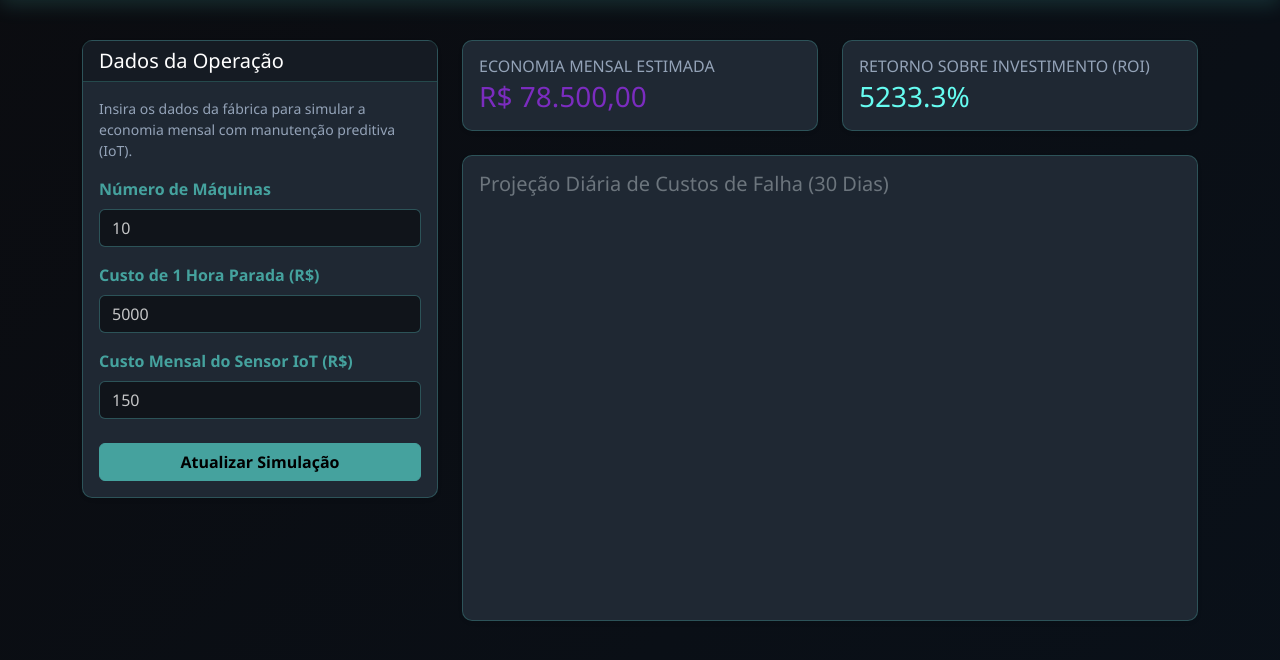
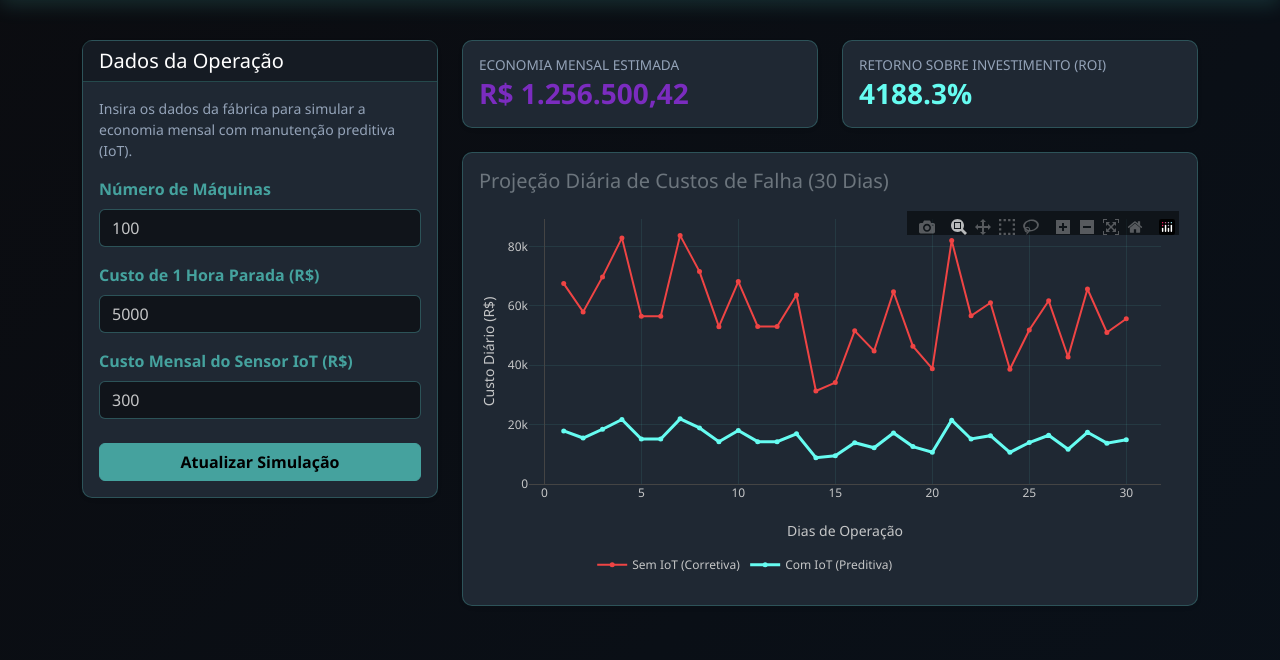
Before and after one commit to Lucca-LBF/projeto-nexus, a Django app: page /simulador/resultado/ in a window 1280 px wide. Shown: the part 80-740 px from the top of the page. Run offline with Django 5.2, Linux system fonts and the light colour scheme; some libraries are stand-ins or nearby versions.

Commit message:
changed resultados.html

```diff
--- a/simulador/templates/simulador/resultado.html
+++ b/simulador/templates/simulador/resultado.html
@@ -3,6 +3,7 @@
 {% block content %}
 <div class="row">
 
+    <!-- COLUNA ESQUERDA: Formulário -->
     <div class="col-md-4">
         <div class="card shadow-sm border-0 mb-4">
             <div class="card-header bg-primary text-white">
@@ -16,7 +17,7 @@
 
                     <div class="mb-3">
                         <label class="form-label fw-bold">Número de Máquinas</label>
-                        <input type="number" class="form-control" name="num_maquinas" value="{{ num_maquinas|default:'10' }}" required>
+                        <input type="number" class="form-control" name="num_maquinas" value="{{ num_maquinas|default:'100' }}" required>
                     </div>
 
                     <div class="mb-3">
@@ -26,7 +27,7 @@
 
                     <div class="mb-4">
                         <label class="form-label fw-bold">Custo Mensal do Sensor IoT (R$)</label>
-                            <input type="number" class="form-control" name="custo_sensor_iot" value="{{ custo_sensor_iot|default:'150' }}" required>
+                        <input type="number" class="form-control" name="custo_sensor_iot" value="{{ custo_sensor_iot|default:'300' }}" required>
                     </div>
 
                     <button type="submit" class="btn btn-primary w-100">Atualizar Simulação</button>
@@ -35,40 +36,45 @@
         </div>
     </div>
 
+    <!-- COLUNA DIREITA: Dashboard e Gráficos -->
     <div class="col-md-8">
 
+        <!-- Cards de Destaque Financeiro -->
         <div class="row mb-4">
             <div class="col-md-6">
-                <div class="card shadow-sm border-0 border-start border-success border-4">
+                <div class="card shadow-sm border-0 card-economia mb-3 mb-md-0">
                     <div class="card-body">
-                        <h6 class="text-muted text-uppercase mb-1">Economia Mensal Estimada</h6>
-                        <h3 class="text-success mb-0">{{ economia_mensal }}</h3>
+                        <h6 class="text-muted text-uppercase mb-1" style="font-size: 0.85rem;">Economia Mensal Estimada</h6>
+                        <h3 class="text-success mb-0 fw-bold">{{ economia_mensal }}</h3>
                     </div>
                 </div>
             </div>
             <div class="col-md-6">
-                <div class="card shadow-sm border-0 border-start border-info border-4">
+                <div class="card shadow-sm border-0 card-roi">
                     <div class="card-body">
-                        <h6 class="text-muted text-uppercase mb-1">Retorno sobre Investimento (ROI)</h6>
-                        <h3 class="text-info mb-0">{{ roi }}</h3>
+                        <h6 class="text-muted text-uppercase mb-1" style="font-size: 0.85rem;">Retorno sobre Investimento (ROI)</h6>
+                        <h3 class="text-info mb-0 fw-bold">{{ roi }}</h3>
                     </div>
                 </div>
             </div>
         </div>
 
+        <!-- Gráfico -->
         <div class="card shadow-sm border-0">
             <div class="card-body">
-                <h5 class="card-title text-secondary">Projeção Diária de Custos de Falha (30 Dias)</h5>
-
-                <div id="meu_grafico_iot" style="width: 100%; height: 400px;"></div>
+                <h5 class="card-title text-secondary mb-3">Projeção Diária de Custos de Falha (30 Dias)</h5>
+                <!-- Onde o Plotly vai desenhar o gráfico -->
+                <div id="meu_grafico_iot" style="width: 100%; height: 380px;"></div>
             </div>
         </div>
     </div>
 </div>
 
+<!-- Carregando o Plotly JS -->
+<script src="https://cdn.plot.ly/plotly-2.32.0.min.js"></script>
 
+<!-- Script para gerar o gráfico estilizado para o tema escuro -->
 <script>
-
     const dias = {{ dados_grafico_dias|safe }};
     const custosSemIot = {{ dados_grafico_sem_iot|safe }};
     const custosComIot = {{ dados_grafico_com_iot|safe }};
@@ -77,35 +83,37 @@
         x: dias,
         y: custosSemIot,
         mode: 'lines+markers',
-        name: 'Custos Sem IoT (Manutenção Corretiva)',
-        line: {color: '#dc3545', width: 2}, // Vermelho
-        marker: {size: 6}
+        name: 'Sem IoT (Corretiva)',
+        line: {color: '#ef4444', width: 2}, // Vermelho moderno
+        marker: {size: 5}
     };
 
     const trace2 = {
         x: dias,
         y: custosComIot,
         mode: 'lines+markers',
-        name: 'Custos Com IoT (Manutenção Preditiva)',
-        line: {color: '#198754', width: 3},
-        marker: {size: 6}
+        name: 'Com IoT (Preditiva)',
+        line: {color: '#66FCF1', width: 3}, // Ciano do Nexus
+        marker: {size: 5}
     };
 
     const layout = {
-        paper_bgcolor: '#1F2833',
-        plot_bgcolor: '#1F2833',
-        font: { color: '#C5C6C7' },
+        paper_bgcolor: 'transparent', // Fundo transparente para integrar com o card
+        plot_bgcolor: 'transparent',
+        font: { color: '#C5C6C7', family: 'Segoe UI' },
+        margin: { l: 50, r: 20, t: 10, b: 40 },
+        legend: { orientation: 'h', y: -0.25, x: 0.1 },
         xaxis: {
             title: 'Dias de Operação',
-            gridcolor: 'rgba(102, 252, 241, 0.1)' // Grade ciano bem fraca
+            gridcolor: 'rgba(102, 252, 241, 0.08)'
         },
         yaxis: {
             title: 'Custo Diário (R$)',
             rangemode: 'tozero',
-            gridcolor: 'rgba(102, 252, 241, 0.1)'
-        },
+            gridcolor: 'rgba(102, 252, 241, 0.08)'
+        }
     };
 
-    Plotly.newPlot('meu_grafico_iot', [trace1, trace2], layout);
+    Plotly.newPlot('meu_grafico_iot', [trace1, trace2], layout, {responsive: true});
 </script>
 {% endblock %}
--- a/simulador/views.py
+++ b/simulador/views.py
@@ -3,42 +3,53 @@ import pandas as pd
 import numpy as np
 
 def calcular_simulacao(request):
+    # 1. RECEBER OS DADOS DO FORMULÁRIO
+    if request.method == 'POST':
+        num_maquinas = int(request.POST.get('num_maquinas', 100))
+        custo_hora_parada = float(request.POST.get('custo_hora_parada', 5000))
+        custo_sensor_iot = float(request.POST.get('custo_sensor_iot', 300)) # Valor padrão mais realista para sensor mensal
+    else:
+        num_maquinas = 100
+        custo_hora_parada = 5000.0
+        custo_sensor_iot = 300.0
 
-    if request.method == 'POST':
-        num_maquinas = int(request.POST.get('num_maquinas', 10))
-        custo_hora_parada = float(request.POST.get('custo_hora_parada', 5000))
-        custo_sensor_iot = float(request.POST.get('custo_sensor_iot', 150))
-    else:
-        num_maquinas = 10
-        custo_hora_parada = 5000.0
-        custo_sensor_iot = 150.0
-
+    # 2. SIMULAÇÃO REALISTA COM NUMPY (Distribuição Normal com Ruído)
     dias_simulados = 30
     np.random.seed(42)
 
-    chance_falha = 0.05
-    falhas_diarias_por_maquina = np.random.poisson(lam=chance_falha, size=dias_simulados)
-    horas_paradas_sem_iot = falhas_diarias_por_maquina * num_maquinas * 2
-    custo_diario_sem_iot = horas_paradas_sem_iot * custo_hora_parada
-    reducao_falhas = 0.20
-    horas_paradas_com_iot = horas_paradas_sem_iot * reducao_falhas
+    # Média realista de horas paradas por dia para o total da fábrica (ex: ~12h/dia no total da frota sem IoT)
+    horas_base_diarias = np.random.normal(loc=12.0, scale=3.0, size=dias_simulados)
+    horas_base_diarias = np.clip(horas_base_diarias, 2.0, 25.0) # Evita valores negativos ou absurdos
+
+    # Cenário Sem IoT: Custo diário baseado nas horas paradas
+    custo_diario_sem_iot = horas_base_diarias * custo_hora_parada
+
+    # Cenário Com IoT: Sensores reduzem as falhas inesperadas em 75%
+    horas_paradas_com_iot = horas_base_diarias * 0.25
+
+    # Custo dos sensores distribuído por dia do mês
     custo_diario_sensores = (num_maquinas * custo_sensor_iot) / dias_simulados
     custo_diario_com_iot = (horas_paradas_com_iot * custo_hora_parada) + custo_diario_sensores
 
+    # 3. ORGANIZAÇÃO COM PANDAS
     df = pd.DataFrame({
         'Dia': range(1, dias_simulados + 1),
         'Custo_Sem_IoT': custo_diario_sem_iot,
         'Custo_Com_IoT': custo_diario_com_iot
     })
 
+    # 4. TOTAIS E ROI
     total_gasto_antigo = df['Custo_Sem_IoT'].sum()
     total_gasto_novo = df['Custo_Com_IoT'].sum()
     economia_mensal = total_gasto_antigo - total_gasto_novo
+
     custo_total_sensores_mes = (custo_sensor_iot * num_maquinas)
     if custo_total_sensores_mes > 0:
         roi = (economia_mensal / custo_total_sensores_mes) * 100
     else:
         roi = 0
+
+    # 5. CONTEXTO PARA O HTML
     contexto = {
         'num_maquinas': num_maquinas,
         'custo_hora_parada': int(custo_hora_parada),
```
Lines whose indentation alone changed are shown as unchanged.
